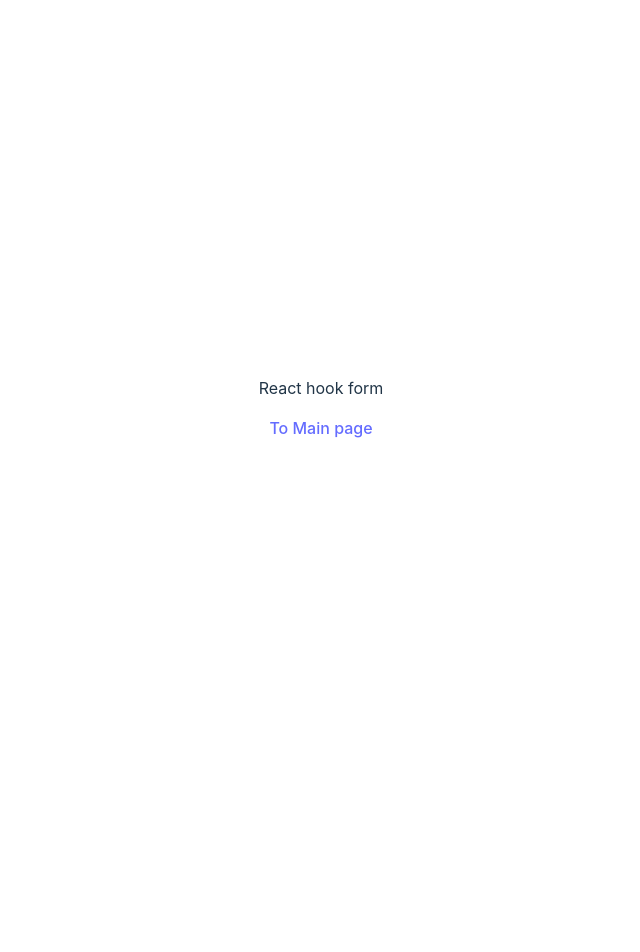
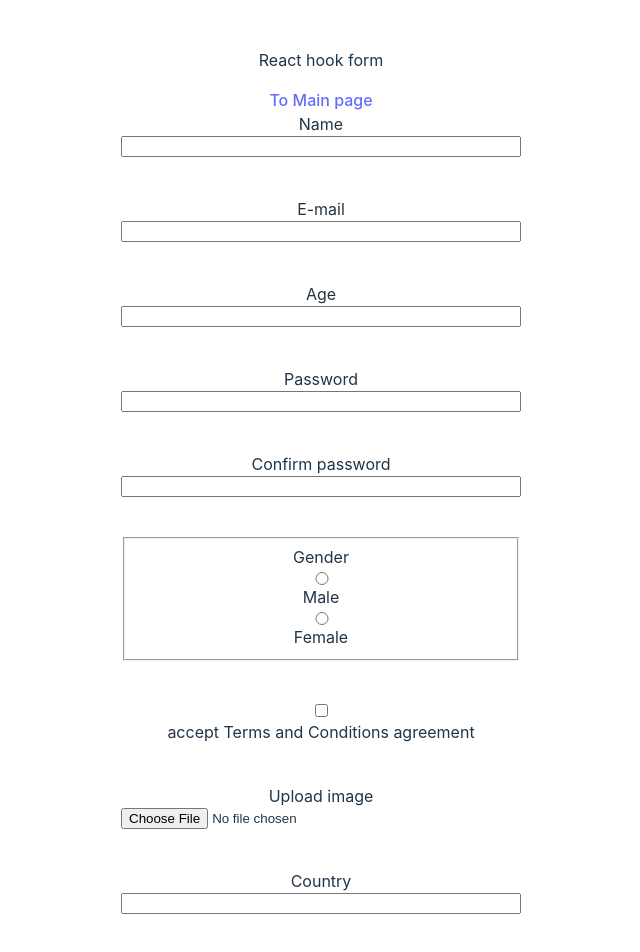
Before and after one commit to predsedatel228/RSSchool-React, a React (Vite) app in the folder class-components/: page /react-hook-form in a window 1280 px wide. Shown: the top 952 px of the page, without its empty margins (319-959 px from the left). Before the commit the page ends 800 px from the top, so only its background shows below. Built offline with nearby package versions, Linux system fonts and the light colour scheme.

Commit message:
feat: finished validation

```diff
--- a/class-components/package.json
+++ b/class-components/package.json
@@ -13,10 +13,12 @@
     "ci:format": "prettier . --check"
   },
   "dependencies": {
+    "@hookform/resolvers": "^3.9.0",
     "@reduxjs/toolkit": "^2.2.7",
     "react": "^18.3.1",
     "react-dom": "^18.3.1",
     "react-hook-form": "^7.52.2",
+    "react-redux": "^9.1.2",
     "react-router-dom": "^6.26.0",
     "yup": "^1.4.0"
   },
--- a/class-components/src/App.tsx
+++ b/class-components/src/App.tsx
@@ -3,16 +3,20 @@ import { BrowserRouter, Route, Routes } from 'react-router-dom';
 import Main from './routes/Main';
 import ReactHookForm from './routes/ReactHookForm';
 import UncontrolledForm from './routes/UncontrolledForm';
+import { Provider } from 'react-redux';
+import store from './store/store';
 
 function App() {
   return (
-    <BrowserRouter>
-      <Routes>
-          <Route path="/" element={<Main/>}/>
-          <Route path="/form" element={<UncontrolledForm/>} />
-          <Route path="/react-hook-form" element={<ReactHookForm/>} />
-      </Routes>
-    </BrowserRouter>
+    <Provider store={store}>
+      <BrowserRouter>
+        <Routes>
+          <Route path="/" element={<Main />} />
+          <Route path="/form" element={<UncontrolledForm />} />
+          <Route path="/react-hook-form" element={<ReactHookForm />} />
+        </Routes>
+      </BrowserRouter>
+    </Provider>
   );
 }
 
--- /dev/null
+++ b/class-components/src/constants/countries.ts
@@ -0,0 +1,209 @@
+const COUNTRIES_LIST = [
+  'Afghanistan',
+  'Albania',
+  'Algeria',
+  'Andorra',
+  'Angola',
+  'Anguilla',
+  'Antigua &amp; Barbuda',
+  'Argentina',
+  'Armenia',
+  'Aruba',
+  'Australia',
+  'Austria',
+  'Azerbaijan',
+  'Bahamas',
+  'Bahrain',
+  'Bangladesh',
+  'Barbados',
+  'Belarus',
+  'Belgium',
+  'Belize',
+  'Benin',
+  'Bermuda',
+  'Bhutan',
+  'Bolivia',
+  'Bosnia &amp; Herzegovina',
+  'Botswana',
+  'Brazil',
+  'British Virgin Islands',
+  'Brunei',
+  'Bulgaria',
+  'Burkina Faso',
+  'Burundi',
+  'Cambodia',
+  'Cameroon',
+  'Cape Verde',
+  'Cayman Islands',
+  'Chad',
+  'Chile',
+  'China',
+  'Colombia',
+  'Congo',
+  'Cook Islands',
+  'Costa Rica',
+  'Cote D Ivoire',
+  'Croatia',
+  'Cruise Ship',
+  'Cuba',
+  'Cyprus',
+  'Czech Republic',
+  'Denmark',
+  'Djibouti',
+  'Dominica',
+  'Dominican Republic',
+  'Ecuador',
+  'Egypt',
+  'El Salvador',
+  'Equatorial Guinea',
+  'Estonia',
+  'Ethiopia',
+  'Falkland Islands',
+  'Faroe Islands',
+  'Fiji',
+  'Finland',
+  'France',
+  'French Polynesia',
+  'French West Indies',
+  'Gabon',
+  'Gambia',
+  'Georgia',
+  'Germany',
+  'Ghana',
+  'Gibraltar',
+  'Greece',
+  'Greenland',
+  'Grenada',
+  'Guam',
+  'Guatemala',
+  'Guernsey',
+  'Guinea',
+  'Guinea Bissau',
+  'Guyana',
+  'Haiti',
+  'Honduras',
+  'Hong Kong',
+  'Hungary',
+  'Iceland',
+  'India',
+  'Indonesia',
+  'Iran',
+  'Iraq',
+  'Ireland',
+  'Isle of Man',
+  'Israel',
+  'Italy',
+  'Jamaica',
+  'Japan',
+  'Jersey',
+  'Jordan',
+  'Kazakhstan',
+  'Kenya',
+  'Kuwait',
+  'Kyrgyz Republic',
+  'Laos',
+  'Latvia',
+  'Lebanon',
+  'Lesotho',
+  'Liberia',
+  'Libya',
+  'Liechtenstein',
+  'Lithuania',
+  'Luxembourg',
+  'Macau',
+  'Macedonia',
+  'Madagascar',
+  'Malawi',
+  'Malaysia',
+  'Maldives',
+  'Mali',
+  'Malta',
+  'Mauritania',
+  'Mauritius',
+  'Mexico',
+  'Moldova',
+  'Monaco',
+  'Mongolia',
+  'Montenegro',
+  'Montserrat',
+  'Morocco',
+  'Mozambique',
+  'Namibia',
+  'Nepal',
+  'Netherlands',
+  'Netherlands Antilles',
+  'New Caledonia',
+  'New Zealand',
+  'Nicaragua',
+  'Niger',
+  'Nigeria',
+  'Norway',
+  'Oman',
+  'Pakistan',
+  'Palestine',
+  'Panama',
+  'Papua New Guinea',
+  'Paraguay',
+  'Peru',
+  'Philippines',
+  'Poland',
+  'Portugal',
+  'Puerto Rico',
+  'Qatar',
+  'Reunion',
+  'Romania',
+  'Russia',
+  'Rwanda',
+  'Saint Pierre &amp; Miquelon',
+  'Samoa',
+  'San Marino',
+  'Satellite',
+  'Saudi Arabia',
+  'Senegal',
+  'Serbia',
+  'Seychelles',
+  'Sierra Leone',
+  'Singapore',
+  'Slovakia',
+  'Slovenia',
+  'South Africa',
+  'South Korea',
+  'Spain',
+  'Sri Lanka',
+  'St Kitts &amp; Nevis',
+  'St Lucia',
+  'St Vincent',
+  'St. Lucia',
+  'Sudan',
+  'Suriname',
+  'Swaziland',
+  'Sweden',
+  'Switzerland',
+  'Syria',
+  'Taiwan',
+  'Tajikistan',
+  'Tanzania',
+  'Thailand',
+  "Timor L'Este",
+  'Togo',
+  'Tonga',
+  'Trinidad &amp; Tobago',
+  'Tunisia',
+  'Turkey',
+  'Turkmenistan',
+  'Turks &amp; Caicos',
+  'Uganda',
+  'Ukraine',
+  'United Arab Emirates',
+  'United Kingdom',
+  'Uruguay',
+  'Uzbekistan',
+  'Venezuela',
+  'Vietnam',
+  'Virgin Islands (US)',
+  'Yemen',
+  'Zambia',
+  'Zimbabwe',
+];
+
+export default COUNTRIES_LIST;
--- a/class-components/src/index.css
+++ b/class-components/src/index.css
@@ -71,3 +71,30 @@ button:focus-visible {
   display: flex;
   gap: 20px;
 }
+
+.form {
+  display: flex;
+  flex-direction: column;
+  width: 400px;
+}
+
+.form-field {
+  display: flex;
+  flex-direction: column;
+}
+
+.error-message {
+  height: 30px;
+  margin-top: 5px;
+  margin-bottom: 5px;
+  color: red;
+  font-size: 12px;
+}
+.list::-webkit-calendar-picker-indicator {
+  opacity: 0;
+}
+
+.input-number::-webkit-outer-spin-button,
+.input-number::-webkit-inner-spin-button {
+    -webkit-appearance: none;
+}
--- a/class-components/src/routes/ReactHookForm.tsx
+++ b/class-components/src/routes/ReactHookForm.tsx
@@ -1,12 +1,127 @@
-import { Link } from "react-router-dom";
+import { useForm, SubmitHandler } from 'react-hook-form';
+import { yupResolver } from '@hookform/resolvers/yup';
+import { Link } from 'react-router-dom';
+import { IForm } from '../types';
+import { validation } from '../validation';
+import { useSelector } from 'react-redux';
+import { IRootState } from '../store/store';
 
 const ReactHookForm = () => {
+  const {
+    register,
+    handleSubmit,
+    formState: { errors },
+  } = useForm<IForm>({
+    mode: 'onChange',
+    resolver: yupResolver(validation),
+  });
+
+  const onSubmit: SubmitHandler<IForm> = (data: IForm) => {
+    console.log(data);
+  };
+  const countries = useSelector((state: IRootState) => state.countriesSlice);
   return (
     <div>
       <p>React hook form</p>
-      <Link to='/'>To Main page</Link>
+      <Link to="/">To Main page</Link>
+      <form
+        onSubmit={handleSubmit(onSubmit)}
+        // autoComplete="off"
+        className="form"
+      >
+        <div className="form-field">
+          <label htmlFor="name">Name</label>
+          <input type="text" id={'name'} {...register('name')} />
+        </div>
+        <span className="error-message">
+          {errors.name && errors.name.message}
+        </span>
+
+        <div className="form-field">
+          <label htmlFor="email">E-mail</label>
+          <input type="text" id={'email'} {...register('email')} />
+        </div>
+        <span className="error-message">
+          {errors.email && errors.email.message}
+        </span>
+
+        <div className="form-field">
+          <label htmlFor="age">Age</label>
+          <input type="number" className='input-number' min={1} id={'age'} {...register('age')} />
+        </div>
+        <span className="error-message">
+          {errors.age && errors.age.message}
+        </span>
+
+        <div className="form-field">
+          <label htmlFor="password">Password</label>
+          <input type="password" id={'password'} {...register('password')} />
+        </div>
+        <span className="error-message">
+          {errors.password && errors.password.message}
+        </span>
+        <div className="form-field">
+          <label htmlFor="comfirmPassword">Confirm password</label>
+          <input
+            type="password"
+            id={'comfirmPassword'}
+            {...register('comfirmPassword')}
+          />
+        </div>
+        <span className="error-message">
+          {errors.comfirmPassword && errors.comfirmPassword.message}
+        </span>
+        <fieldset className="form-field">
+          <span>Gender</span>
+          <input type="radio" id="male"  value={'male'} {...register('gender')}/>
+          <label htmlFor="male">Male</label>
+          <input type="radio" id="female" value={'female'} {...register('gender')}/>
+          <label htmlFor="female">Female</label>
+        </fieldset>
+
+        <span className="error-message">
+          {errors.gender && errors.gender.message}
+        </span>
+
+        <div className="form-field">
+          <input type="checkbox" id={'accept'} {...register('accept')} />
+          <label htmlFor="accept">accept Terms and Conditions agreement</label>
+        </div>
+        <span className="error-message">
+          {errors.accept && errors.accept.message}
+        </span>
+
+        <div className="form-field">
+          <label htmlFor="image">Upload image</label>
+          <input type="file" id={'image'} {...register('image')} />
+        </div>
+        <span className="error-message">
+          {errors.image && errors.image.message}
+        </span>
+
+        <div className="form-field">
+          <label htmlFor="country">Country</label>
+          <input
+            type="list"
+            id="country"
+            list="list"
+            size={10}
+            {...register('country')}
+            className="list"
+          />
+        </div>
+        <span className="error-message">
+          {errors.country && errors.country.message}
+        </span>
+        <datalist className="datalist" id="list">
+          {countries.map((v: string) => {
+            return <option key={v}>{v}</option>;
+          })}
+        </datalist>
+        <button type="submit">Submit</button>
+      </form>
     </div>
-  )
-}
+  );
+};
 
 export default ReactHookForm;
--- /dev/null
+++ b/class-components/src/store/countries.ts
@@ -0,0 +1,21 @@
+import { createSlice } from '@reduxjs/toolkit';
+import COUNTRIES_LIST from '../constants/countries';
+
+
+const countriesReducers = createSlice({
+  name: 'countries',
+  initialState: COUNTRIES_LIST,
+  reducers: {
+    changeCountries(state, action) {
+      state = action.payload;
+    },
+    getInitialState(initialState) {
+      return initialState;
+    }
+
+  }
+});
+
+export const {changeCountries, getInitialState} = countriesReducers.actions;
+
+export default countriesReducers.reducer;
--- /dev/null
+++ b/class-components/src/store/store.ts
@@ -0,0 +1,13 @@
+import { configureStore } from "@reduxjs/toolkit";
+import { combineReducers } from '@reduxjs/toolkit'
+import  countriesReducers from "./countries";
+
+
+export default configureStore({
+  reducer: {
+    countriesSlice: countriesReducers,
+  }
+});
+
+const rootReducer = combineReducers({})
+export type IRootState = ReturnType<typeof rootReducer>
--- /dev/null
+++ b/class-components/src/types.ts
@@ -0,0 +1,11 @@
+export interface IForm {
+  name: string;
+  age: number;
+  email: string;
+  password: string;
+  comfirmPassword: string;
+  gender: string;
+  accept: boolean;
+  image: File[];
+  country: string;
+}
--- /dev/null
+++ b/class-components/src/validation.ts
@@ -0,0 +1,35 @@
+import * as yup from 'yup';
+
+export const validation = yup.object().shape({
+  name: yup
+    .string()
+    .required('Name is required')
+    .matches(/^[A-Z]+/, 'First character must be uppercase'),
+  age: yup
+    .number()
+    .required('Age is required')
+    .positive('Age must be positive')
+    .integer('Age must be an integer'),
+  email: yup.string().email().required('E-mail is required'),
+  password: yup.string().required(),
+  comfirmPassword: yup
+    .string()
+    .required()
+    .oneOf([yup.ref('password')], 'Passwords must match'),
+  gender: yup.string().required(),
+  accept: yup
+    .boolean()
+    .required()
+    .oneOf([true], "You didn't accept Terms and Conditions"),
+  image: yup
+    .mixed<File[]>().required().test('name', 'File is required', value => {
+      return value[0] && value[0].name !== '';
+  })
+  .test('fileSize', 'The file is too large', value => {
+      return value[0] && value[0].size <= 1000000;
+  })
+  .test('type', 'We only support image', value => {
+    return value[0] && value[0].type === 'image/jpeg' || value[0] && value[0].type === 'image/png';
+}),
+  country: yup.string().required(),
+});
```
Also changed, not shown: 1 other file (tests, documents, lock files or other folders).
